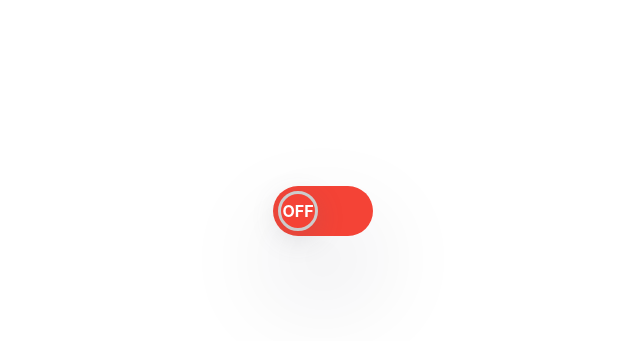
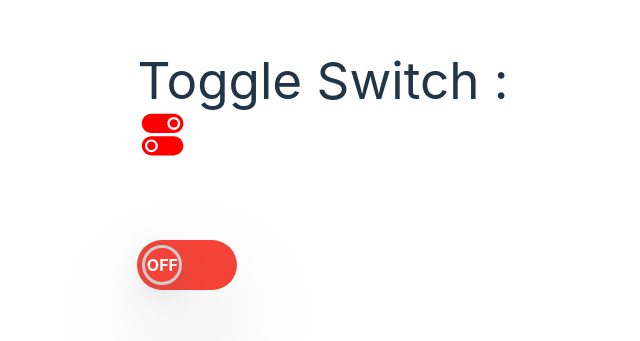
Before and after one commit to akshaythappar/React, a React (Vite) app in the folder react-thapa/: page / in a window 1280 px wide. Shown: the part 229-570 px from the top of the page, without its empty margins (317-957 px from the left). Built offline with nearby package versions, Linux system fonts and the light colour scheme.

Commit message:
icons in react

```diff
--- a/react-thapa/package.json
+++ b/react-thapa/package.json
@@ -12,6 +12,7 @@
   "dependencies": {
     "react": "^19.0.0-rc-7c8e5e7a-20241101",
     "react-dom": "^19.0.0-rc-7c8e5e7a-20241101",
+    "react-icons": "^5.3.0",
     "styled-components": "^6.1.13"
   },
   "devDependencies": {
--- a/react-thapa/src/components/Projects/ToggleSwitch/ToggleSwitch.jsx
+++ b/react-thapa/src/components/Projects/ToggleSwitch/ToggleSwitch.jsx
@@ -1,5 +1,6 @@
 import { useState } from "react";
 import "./ToggleSwitch.css";
+import { IoIosSwitch } from "react-icons/io";
 
 export const ToggleSwitch = () => {
   const [isOn, setIsOn] = useState(false);
@@ -9,7 +10,8 @@ export const ToggleSwitch = () => {
     setIsOn(!isOn);
   }
   return (
-    <>
+      <>
+      <h1>Toggle Switch : <IoIosSwitch style={{color:"red"}}/></h1>
       <div className="toggle-switch" onClick={handleToggleSwitch} style={toggleBGColor}>
         <div className={`switch ${checkIsOn}`}>
           <span className="switch-state">{checkIsOn}</span>
```
Also changed, not shown: 1 other file (tests, documents, lock files or other folders).
